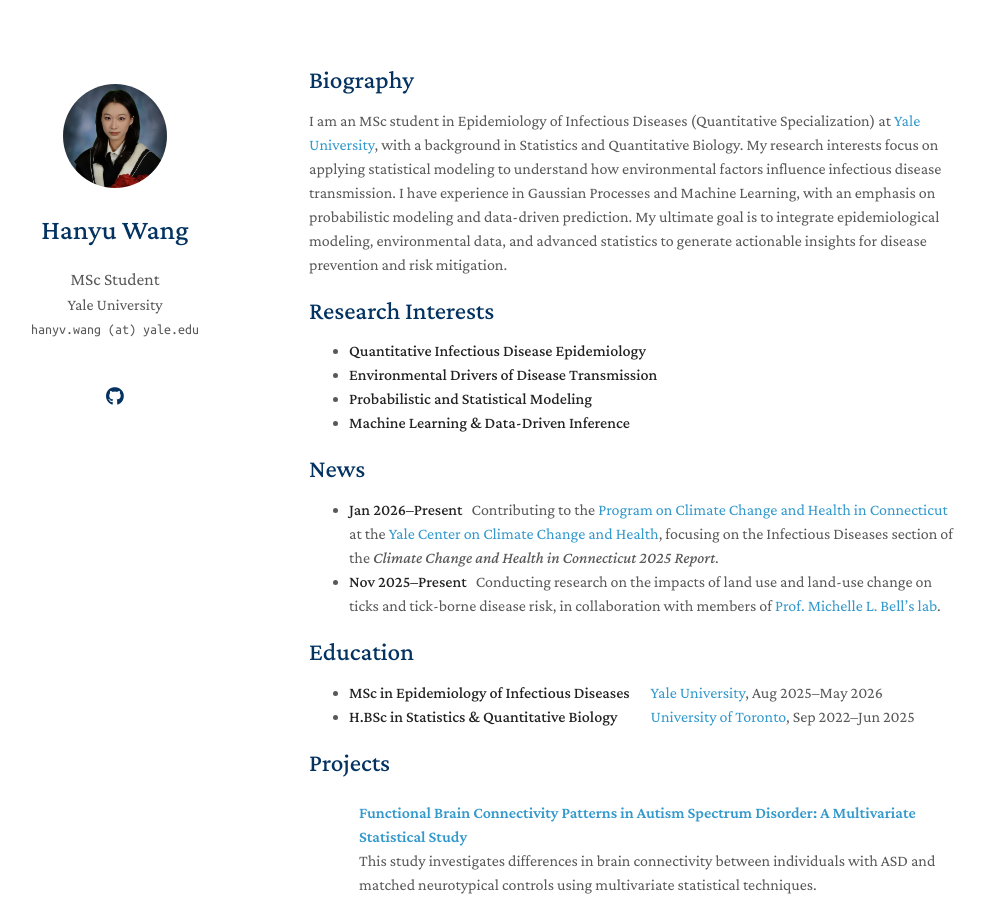
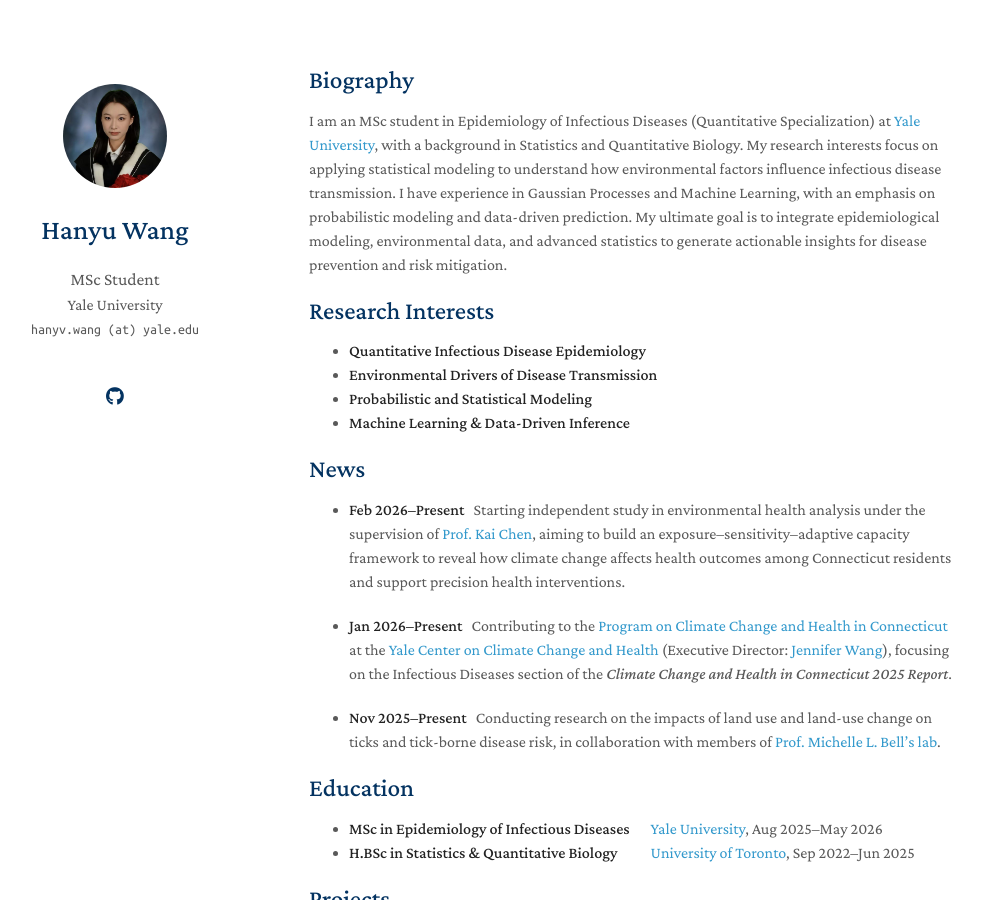
Before and after one commit to hanyvwang/hanyvwang.github.io, a Jekyll site: the page built from index.md, in a window 1280 px wide and 900 px high. Shown: the whole window, without its empty margins (161-1146 px from the left). Built offline with Jekyll 4.4.1, drawn with Linux system fonts in a browser that asks for light colours; a style sheet for code colours, icons or effects is not loaded; our own code applies the rules of GitHub Pages for plain Markdown files.

Commit message:
Update index.md

```diff
--- a/index.md
+++ b/index.md
@@ -15,7 +15,10 @@
 
 ## News
 
-- **Jan 2026–Present** &nbsp;&nbsp;Contributing to the [Program on Climate Change and Health in Connecticut](https://ysph.yale.edu/yale-center-on-climate-change-and-health/policy-and-public-health-practice/connecticut/) at the [Yale Center on Climate Change and Health](https://ysph.yale.edu/yale-center-on-climate-change-and-health/), focusing on the Infectious Diseases section of the *Climate Change and Health in Connecticut 2025 Report*.
+- **Feb 2026–Present** &nbsp;&nbsp;Starting independent study in environmental health analysis under the supervision of [Prof. Kai Chen](https://ysph.yale.edu/profile/kai-chen/), aiming to build an exposure–sensitivity–adaptive capacity framework to reveal how climate change affects health outcomes among Connecticut residents and support precision health interventions.
+
+- **Jan 2026–Present** &nbsp;&nbsp;Contributing to the [Program on Climate Change and Health in Connecticut](https://ysph.yale.edu/yale-center-on-climate-change-and-health/policy-and-public-health-practice/connecticut/) at the [Yale Center on Climate Change and Health](https://ysph.yale.edu/yale-center-on-climate-change-and-health/) (Executive Director: [Jennifer Wang](https://ysph.yale.edu/profile/jen-wang/)), focusing on the Infectious Diseases section of the *Climate Change and Health in Connecticut 2025 Report*.
+
 - **Nov 2025–Present** &nbsp;&nbsp;Conducting research on the impacts of land use and land-use change on ticks and tick-borne disease risk, in collaboration with members of [Prof. Michelle L. Bell’s lab](https://bell-lab.yale.edu/).
 
 ## Education
```
